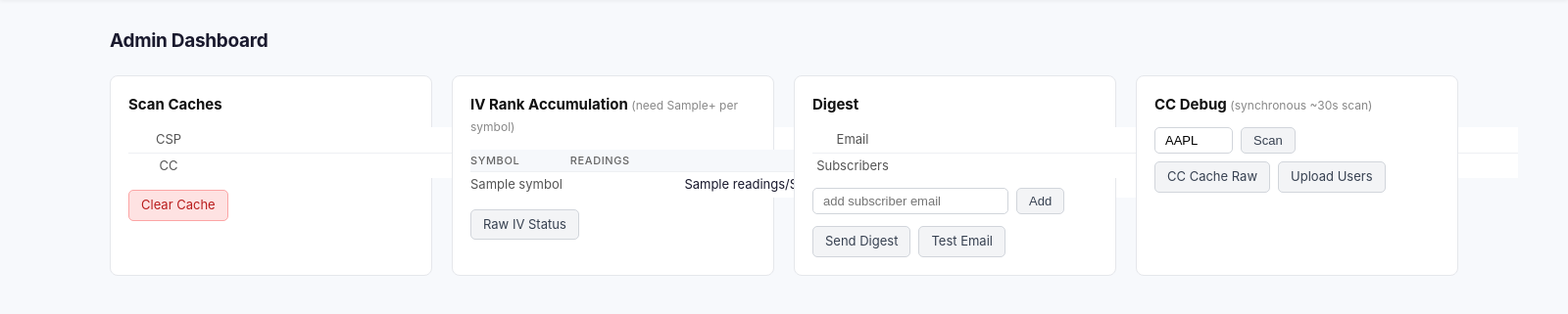
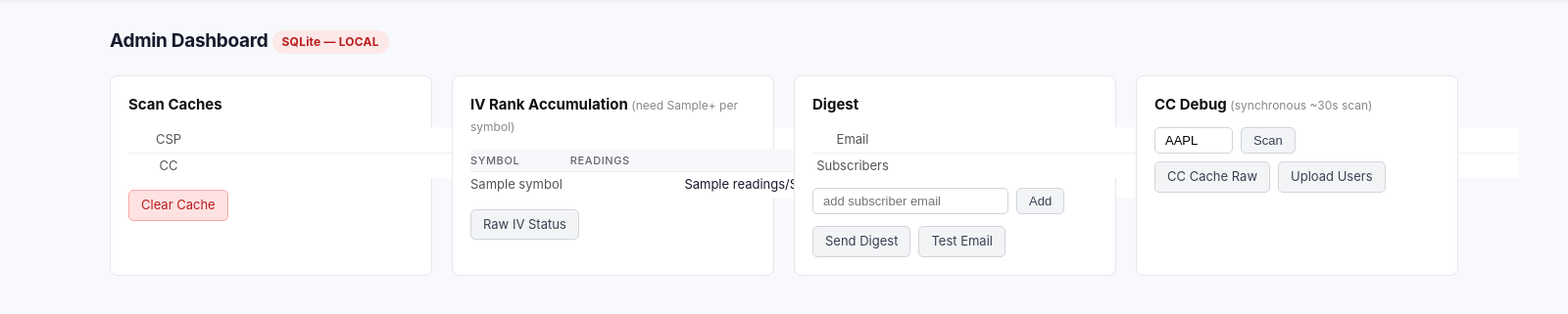
Before and after one commit to sramaswami11/TradeAdvisor, a Flask app: template templates/admin.html in a window 1600 px wide. Shown: the part 54-375 px from the top of the page at 98% size. Run offline with Flask 3, Linux system fonts and the light colour scheme; the template is opened without the code that fills it: most values are stand-ins (such as "Sample title", 1, 10 or a date in 2020); parts of the project's set-up code (start-up, migrations or seed data) failed here and were passed over; some libraries are stand-ins or nearby versions.

Commit message:
Show DB backend (PostgreSQL vs SQLite) on admin dashboard
Prevents silently writing to the wrong database when running locally.
Green PostgreSQL badge = live Render data. Red SQLite badge = local only.

Co-Authored-By: Claude Sonnet 4.6 <noreply@anthropic.com>

```diff
--- a/app.py
+++ b/app.py
@@ -376,6 +376,7 @@ def admin_dashboard():
         except Exception:
             return {"status": "error", "count": 0, "age_s": age}
 
+    from database import _POSTGRES
     msg = request.args.get("msg", "")
     return render_template(
         "admin.html",
@@ -387,6 +388,7 @@ def admin_dashboard():
         iv_min_samples=5,
         digest_users=get_digest_users(),
         enable_email=ENABLE_EMAIL,
+        db_backend="postgresql" if _POSTGRES else "sqlite",
     )
 
 
--- a/templates/admin.html
+++ b/templates/admin.html
@@ -20,7 +20,13 @@
 
 <div class="container">
 
-    <h1 class="page-title">Admin Dashboard</h1>
+    <h1 class="page-title">Admin Dashboard
+        {% if db_backend == 'postgresql' %}
+        <span class="badge badge-strong" style="font-size:12px;vertical-align:middle;">PostgreSQL</span>
+        {% else %}
+        <span class="badge badge-weak" style="font-size:12px;vertical-align:middle;">SQLite — LOCAL</span>
+        {% endif %}
+    </h1>
 
     {% if msg %}
     <div class="admin-msg">{{ msg }}</div>
```
